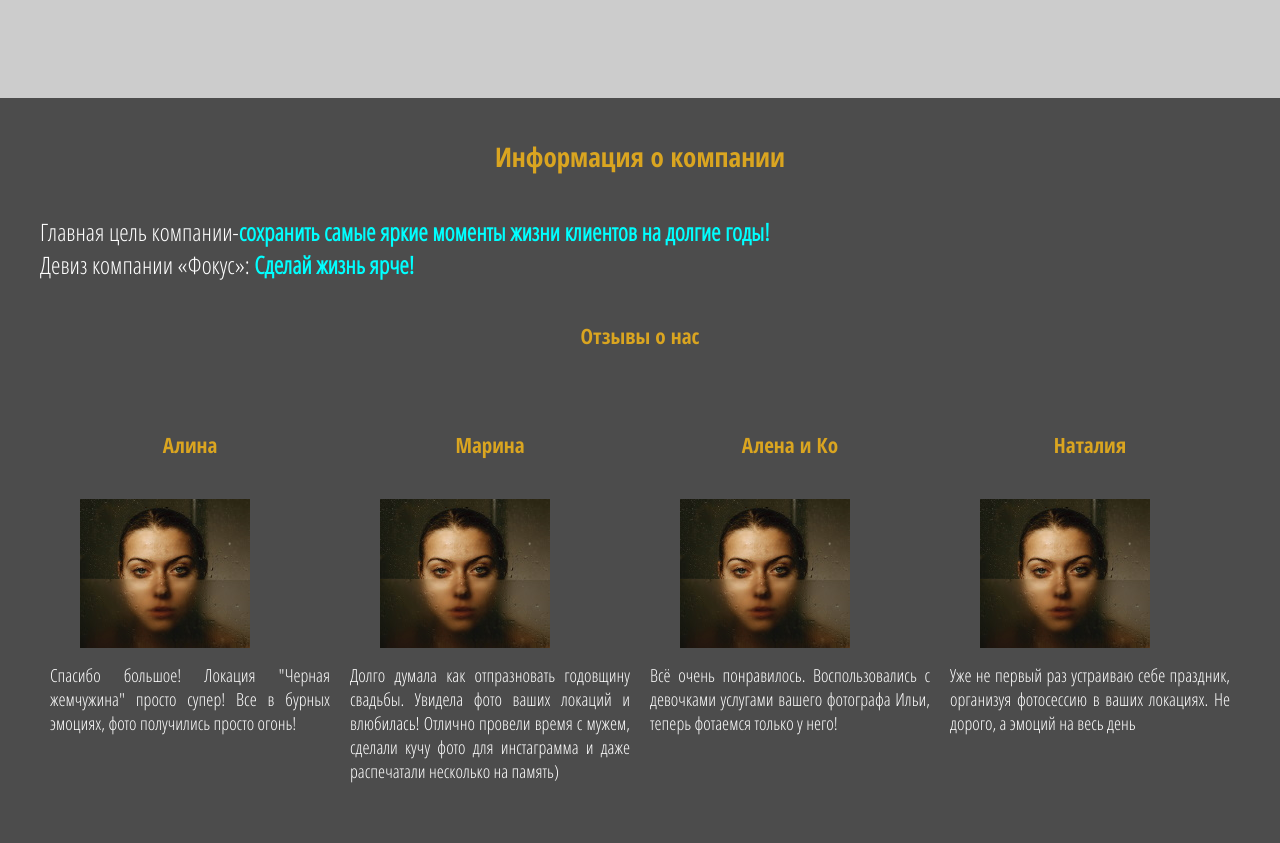
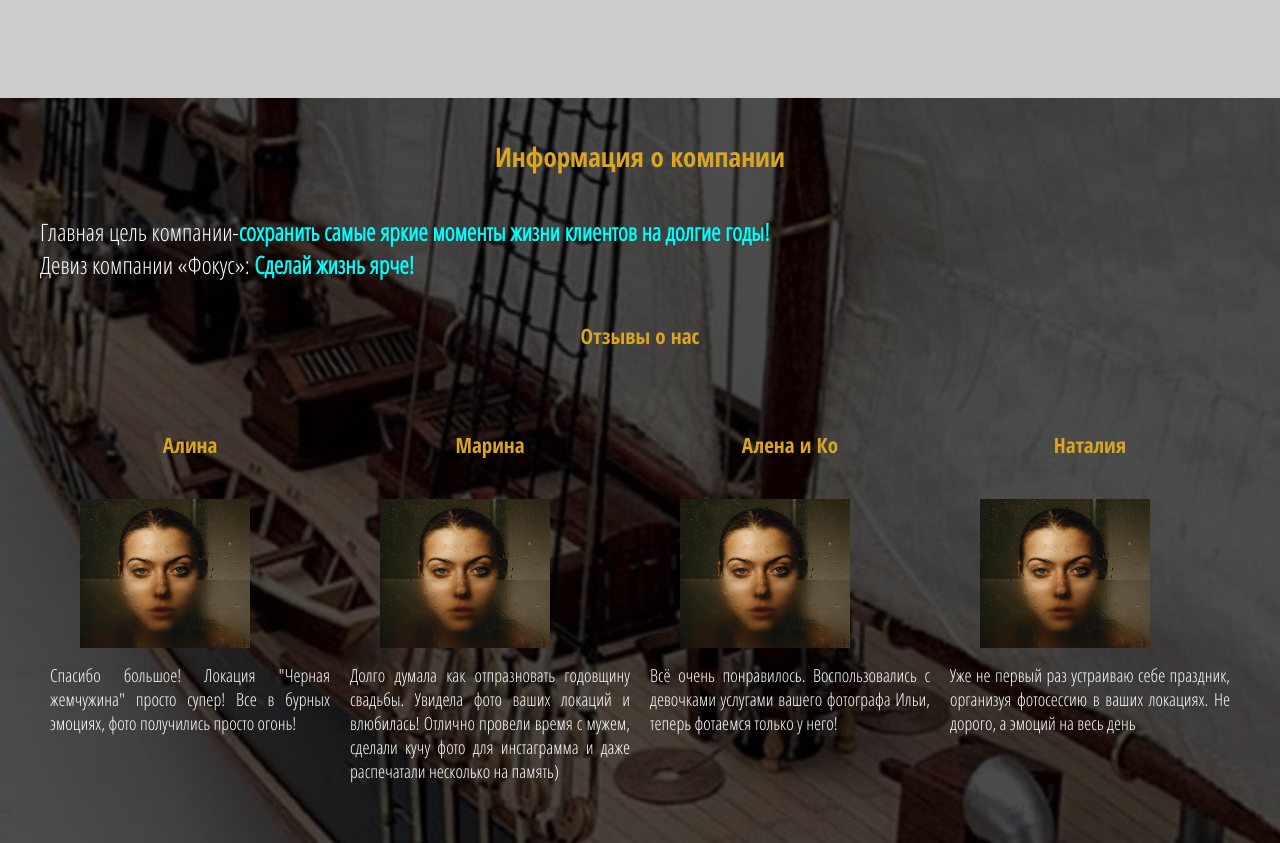
Before and after one commit to Larisa46472/ekz, a plain HTML site: page index.html in a window 1280 px wide. Shown: the part 3461-4304 px from the top of the page. Drawn offline with Linux system fonts and the light colour scheme; files whose address does not match are found by name.

Commit message:
”ekz”

```diff
--- a/css/style.css
+++ b/css/style.css
@@ -207,14 +207,26 @@ html {
 }
 /*информация о компании*/
 .info {
-
+    position: relative;
     min-height: 800px;
     background: rgba(0, 0, 0, 0.7);
     color: white;
     font-size: 18px;
+    background: url('../images/location/20.jpeg')  no-repeat center /cover;
+}
+.info::after {
+    position: absolute;
+    content: "";
+    top: 0;
+    left: 0;
+    width: 100%;
+    height: 100%;
+    background: rgba(0, 0, 0, 0.7);
 }
 .info-section__block {
     flex-direction: column;
+    position: relative;
+    z-index: 998;
 }
 .target {
    font-size: 24px;
```
Also changed, not shown: images/people/pexels-dziana-hasanbekava-5480691.jpg (deleted), 2 other files.
